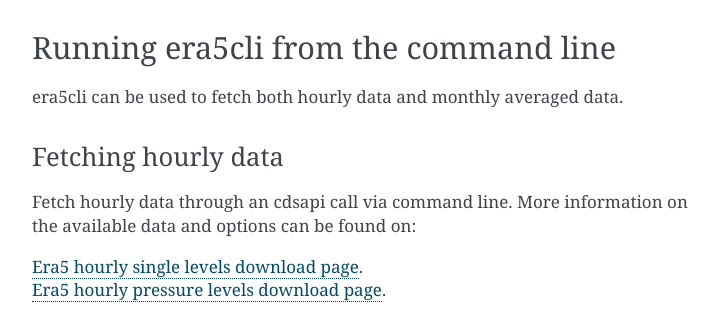
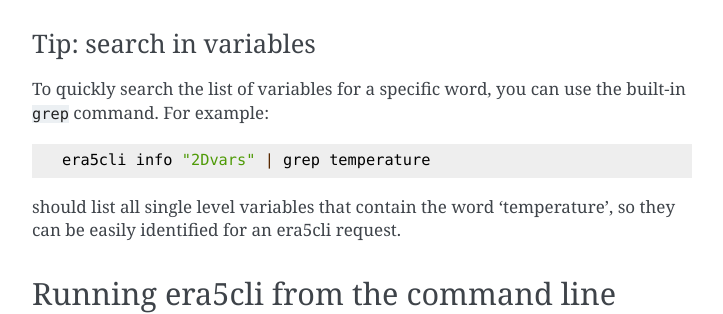
Before and after one commit to eWaterCycle/era5cli, a Sphinx documentation site: the page built from docs/source/instructions.rst, in a window 1280 px wide and 900 px high, scrolled down 1133 px, cut to the strip 234-548 px from the top of the window. Shown: the whole strip, without its empty margins (388-1111 px from the left). Built offline with Sphinx 7.4.7, drawn with Linux system fonts in a browser that asks for light colours; some of the changed text lies outside the part shown.

Commit message:
add search tip to docs

```diff
--- a/docs/source/instructions.rst
+++ b/docs/source/instructions.rst
@@ -60,6 +60,19 @@ Info on available variables
    :prog: era5cli
    :path: info
 
+Tip: search in variables
+########################
+
+To quickly search the list of variables for a specific word, you can use the
+built-in ``grep`` command. For example:
+
+::
+
+   era5cli info "2Dvars" | grep temperature
+
+
+should list all single level variables that contain the word 'temperature', so
+they can be easily identified for an era5cli request.
 
 Running era5cli from the command line
 ~~~~~~~~~~~~~~~~~~~~~~~~~~~~~~~~~~~~~~~~~~~
```
